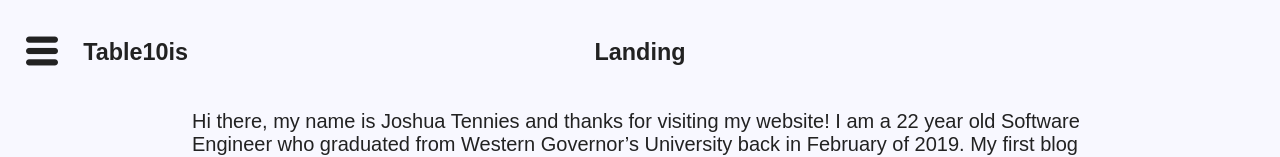
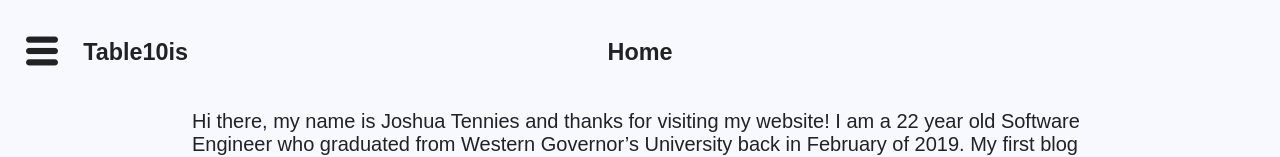
Before and after one commit to jtennies10/personal-website, a React (Create React App) app: page / in a window 1280 px wide. Shown: the top 157 px of the page. Built offline with nearby package versions, Linux system fonts and the light colour scheme.

Commit message:
Changed page title

```diff
--- a/src/components/Landing.js
+++ b/src/components/Landing.js
@@ -11,7 +11,7 @@ class Landing extends React.PureComponent {
                 <div className='content'>
                     <div className='content-head'>
                         <NavBar/>
-                        <h3 className='page-title'>Landing</h3>
+                        <h3 className='page-title'>Home</h3>
                     </div>
                     <div className='content-main'>
                         <p>Hi there, my name is Joshua Tennies and thanks for visiting my website! I am a 22 year old Software Engineer who graduated from Western Governor’s University back in February of 2019. My first blog post walks through how I got to this point in my career in case you are curious.
```
